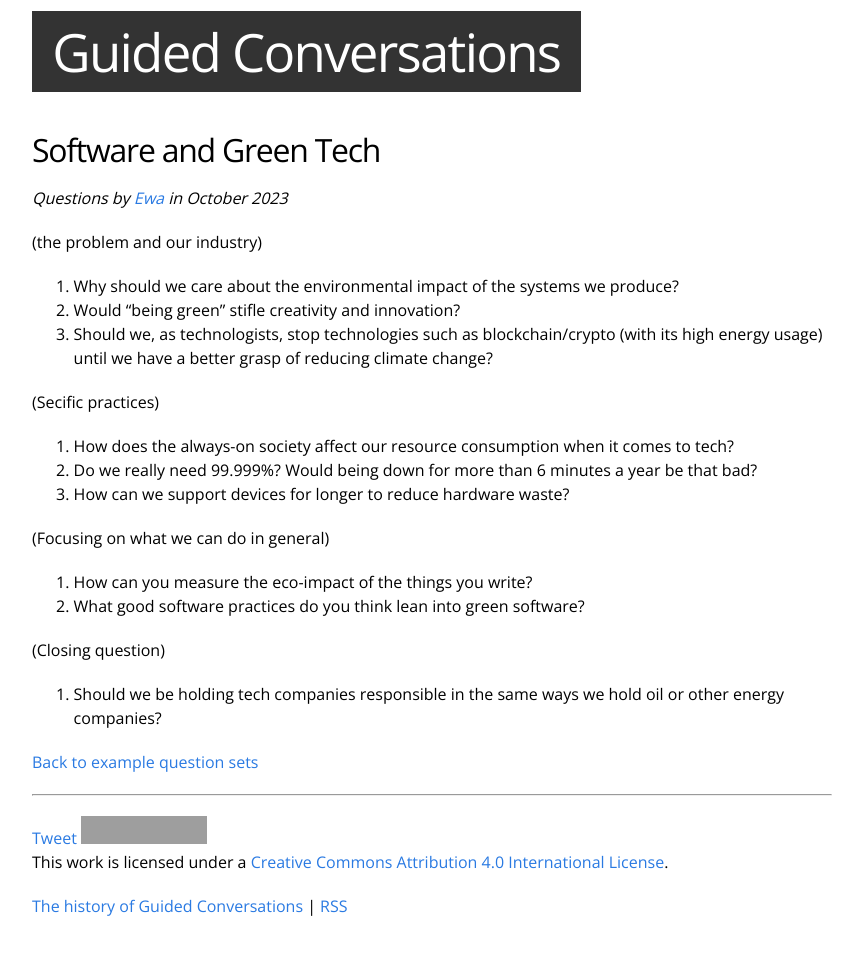
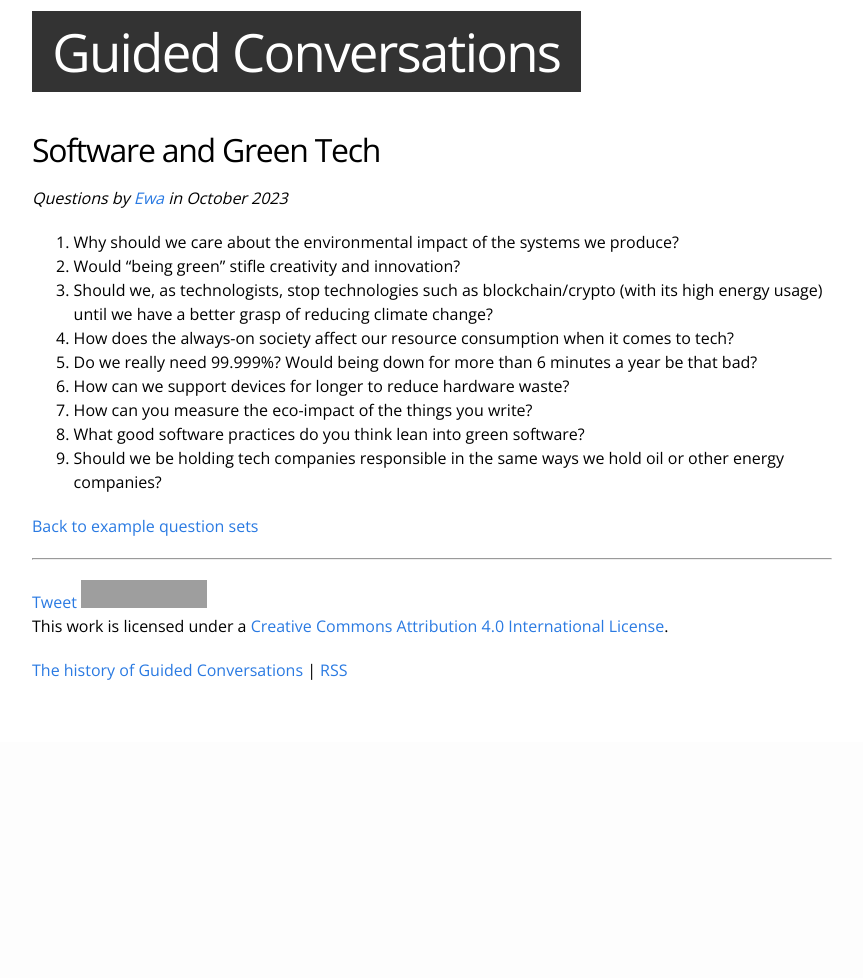
Before and after one commit to codecraftuk/www.guidedconversations.org, a Jekyll site: the page built from _posts/2023-10-31-green-tech.md, in a window 1280 px wide. Shown: the whole page, without its empty margins (208-1071 px from the left). Built offline with Jekyll 4.4.1, drawn with Linux system fonts in a browser that asks for light colours; comment, search, counter and statistics services are not loaded; after the commit the page ends 900 px from its top, so only the background shows below that; grey boxes are pictures that could not be loaded.

Commit message:
Adding green tech

```diff
--- a/_posts/2023-10-31-green-tech.md
+++ b/_posts/2023-10-31-green-tech.md
@@ -8,19 +8,12 @@ categories: questions
 
 _Questions by <a href="https://twitter.com/lost_semicolon">Ewa</a> in October 2023_
 
-(the problem and our industry)
 1. Why should we care about the environmental impact of the systems we produce?
 2. Would “being green” stifle creativity and innovation?
 3. Should we, as technologists, stop technologies such as blockchain/crypto (with its high energy usage) until we have a better grasp of reducing climate change?
-
-(Secific practices)
 4. How does the always-on society affect our resource consumption when it comes to tech?
 5. Do we really need 99.999%? Would being down for more than 6 minutes a year be that bad?
 6. How can we support devices for longer to reduce hardware waste?
-
-(Focusing on what we can do in general)
 7. How can you measure the eco-impact of the things you write?
 8. What good software practices do you think lean into green software?
-
-(Closing question)
 9. Should we be holding tech companies responsible in the same ways we hold oil or other energy companies?
```
